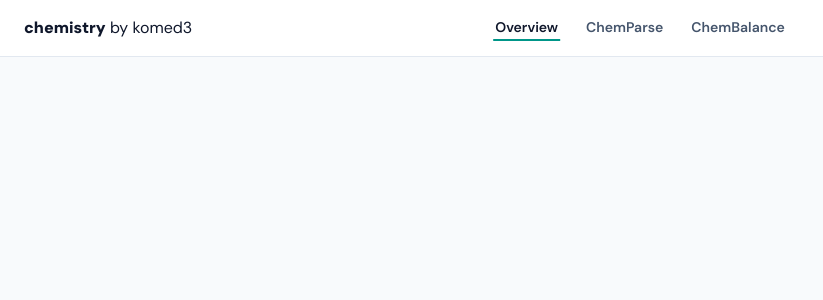
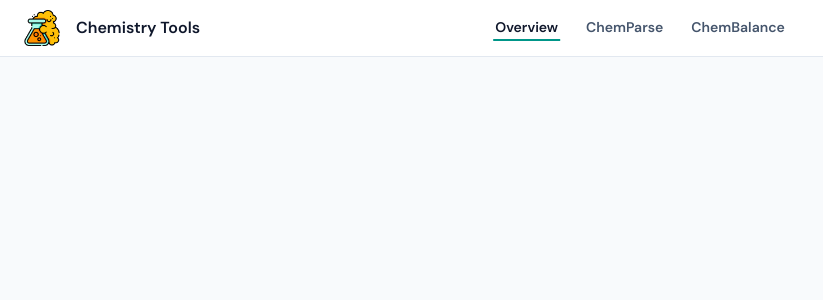
Before and after one commit to komed3/chemistry, a React (Vite) app: page / in a window 1280 px wide. Shown: the top 300 px of the page, without its empty margins (0-823 px from the left). Built offline with nearby package versions, Linux system fonts and the light colour scheme.

Commit message:
update Header.tsx

```diff
--- a/src/components/layout/Header.tsx
+++ b/src/components/layout/Header.tsx
@@ -1,3 +1,4 @@
+import flask from '@/src/assets/flask.png';
 import { PACKAGES } from '@/src/packages/registry';
 import { NavLink } from 'react-router';
 
@@ -11,8 +12,17 @@ export function Header () {
   return (
     <header className= 'sticky top-0 z-30 bg-white/95 border-b border-slate-200 backdrop-blur-sm'>
       <div className= 'relative mx-auto max-w-7xl h-14'>
-        <div className= 'absolute top-1/2 left-6 -translate-y-1/2 text-base whitespace-nowrap'>
-          <strong className= 'font-black'>chemistry</strong> by komed3
+        <div className= 'absolute top-1/2 left-6 -translate-y-1/2 flex items-center gap-4'>
+          <img
+            src= { flask }
+            loading= 'lazy'
+            alt= 'Chemistry Tools by komed3'
+            className= 'size-9'
+          />
+
+          <span className= 'font-semibold'>
+            Chemistry Tools
+          </span>
         </div>
 
         <nav className= 'absolute top-1/2 left-1/2 -translate-1/2 flex items-center gap-6'>
@@ -21,7 +31,10 @@ export function Header () {
           </NavLink>
 
           { PACKAGES.map( ( { id, name } ) => (
-            <NavLink key= { id } to= { `/pkg/${ id }` } className= { ( { isActive } ) => BTN( isActive ) }>
+            <NavLink
+              key= { id } to= { `/pkg/${ id }` }
+              className= { ( { isActive } ) => BTN( isActive ) }
+            >
               { name }
             </NavLink>
           ) ) }
```
